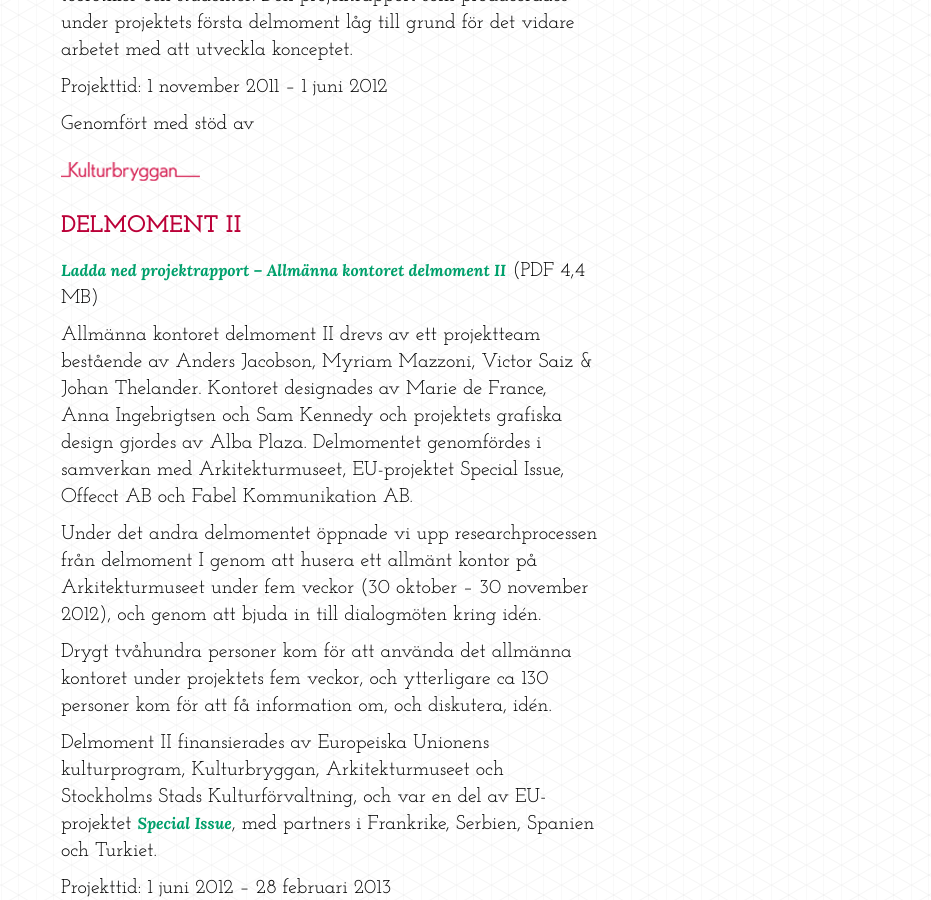
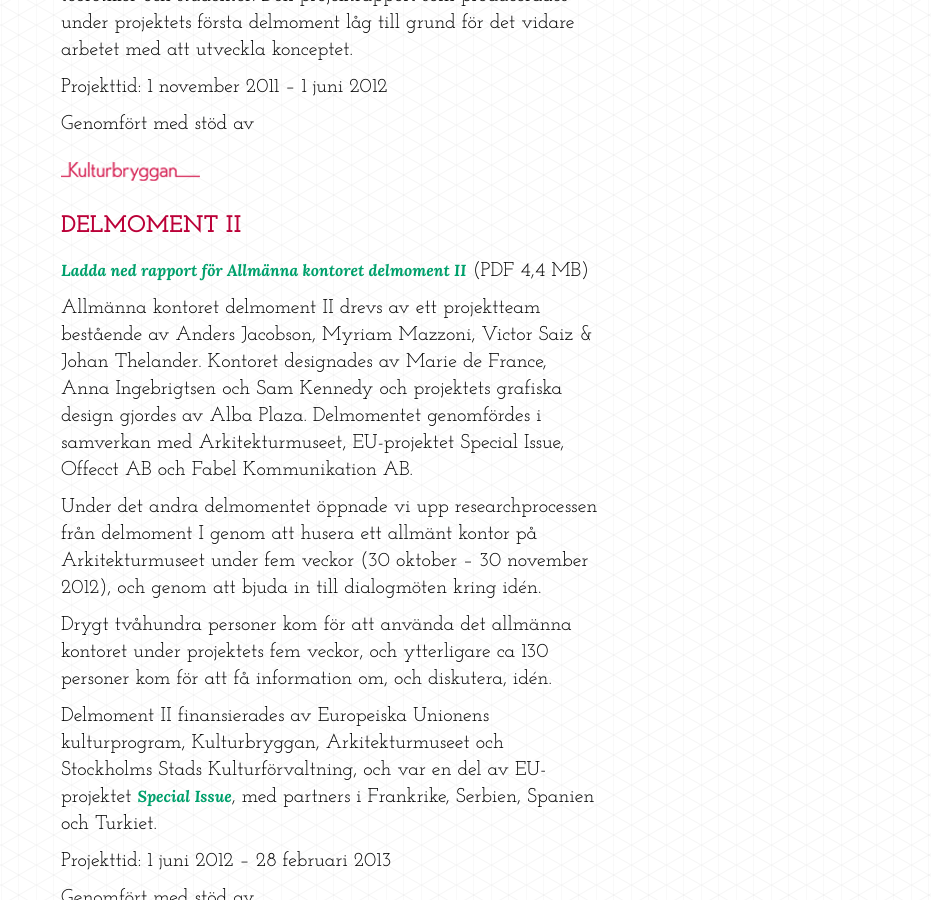
Before and after one commit to dilettant/allmannakontoret, a Jekyll site: the page built from om_projektet/delmoment.md, in a window 1280 px wide and 900 px high, scrolled down 995 px. Shown: the whole window, without its empty margins (349-1280 px from the left). Built offline with Jekyll 4.4.1, drawn with Linux system fonts in a browser that asks for light colours; comment, search, counter and statistics services are not loaded.

Commit message:
Small edit of link text again

```diff
--- a/om_projektet/delmoment.md
+++ b/om_projektet/delmoment.md
@@ -20,7 +20,7 @@ Genomfört med stöd av
 
 ## Delmoment II {#delmoment_ii}
 
-[Ladda ned projektrapport – Allmänna kontoret delmoment II](http://ubuntuone.com/5KKmO2VNCbjAJDx99ydJXu) (PDF 4,4 MB)
+[Ladda ned rapport för Allmänna kontoret delmoment II](http://ubuntuone.com/5KKmO2VNCbjAJDx99ydJXu) (PDF 4,4 MB)
 
 Allmänna kontoret delmoment II drevs av ett projektteam bestående av Anders Jacobson, Myriam Mazzoni, Victor Saiz & Johan Thelander. Kontoret designades av Marie de France, Anna Ingebrigtsen och Sam Kennedy och projektets grafiska design gjordes av Alba Plaza. Delmomentet genomfördes i samverkan med Arkitekturmuseet, EU-projektet Special Issue, Offecct AB och Fabel Kommunikation AB.
 
```
